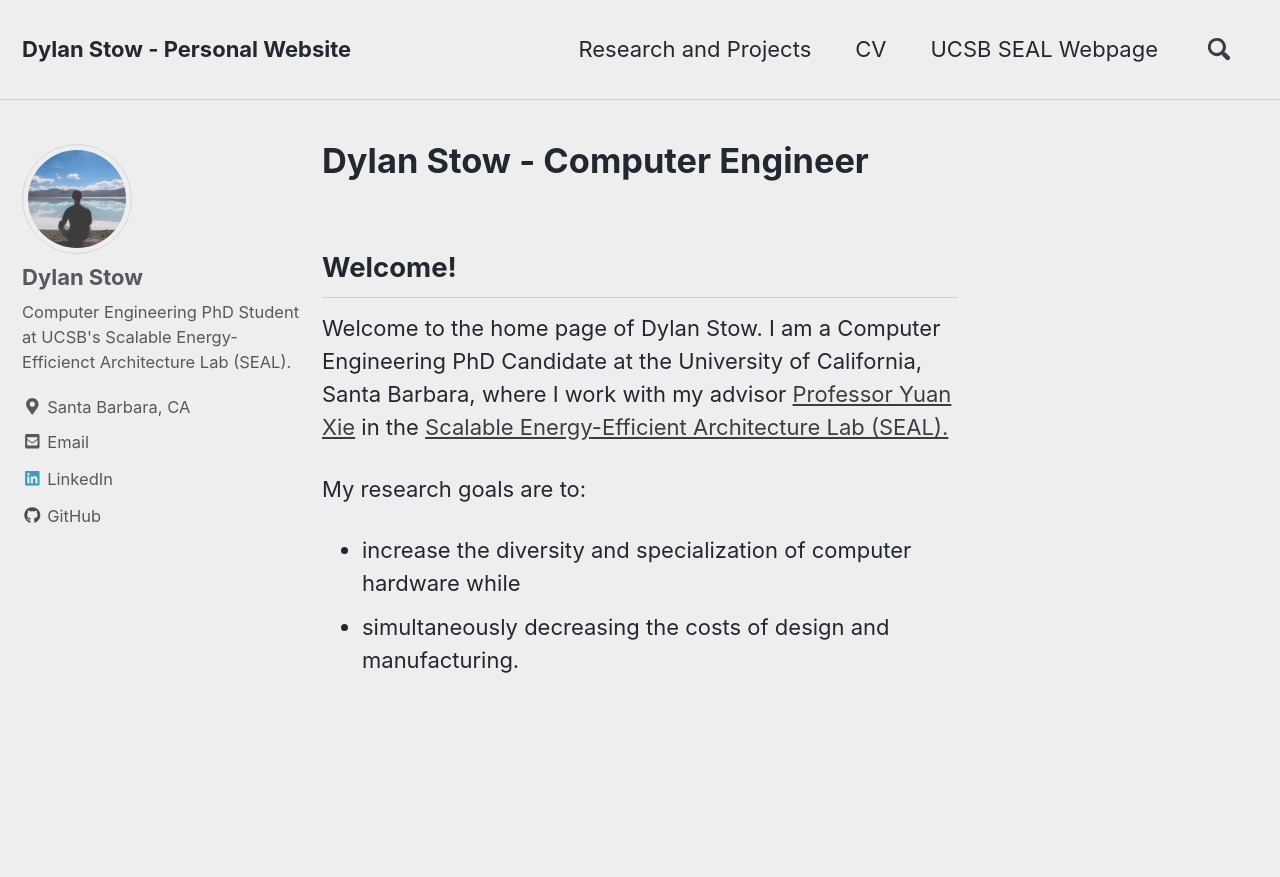
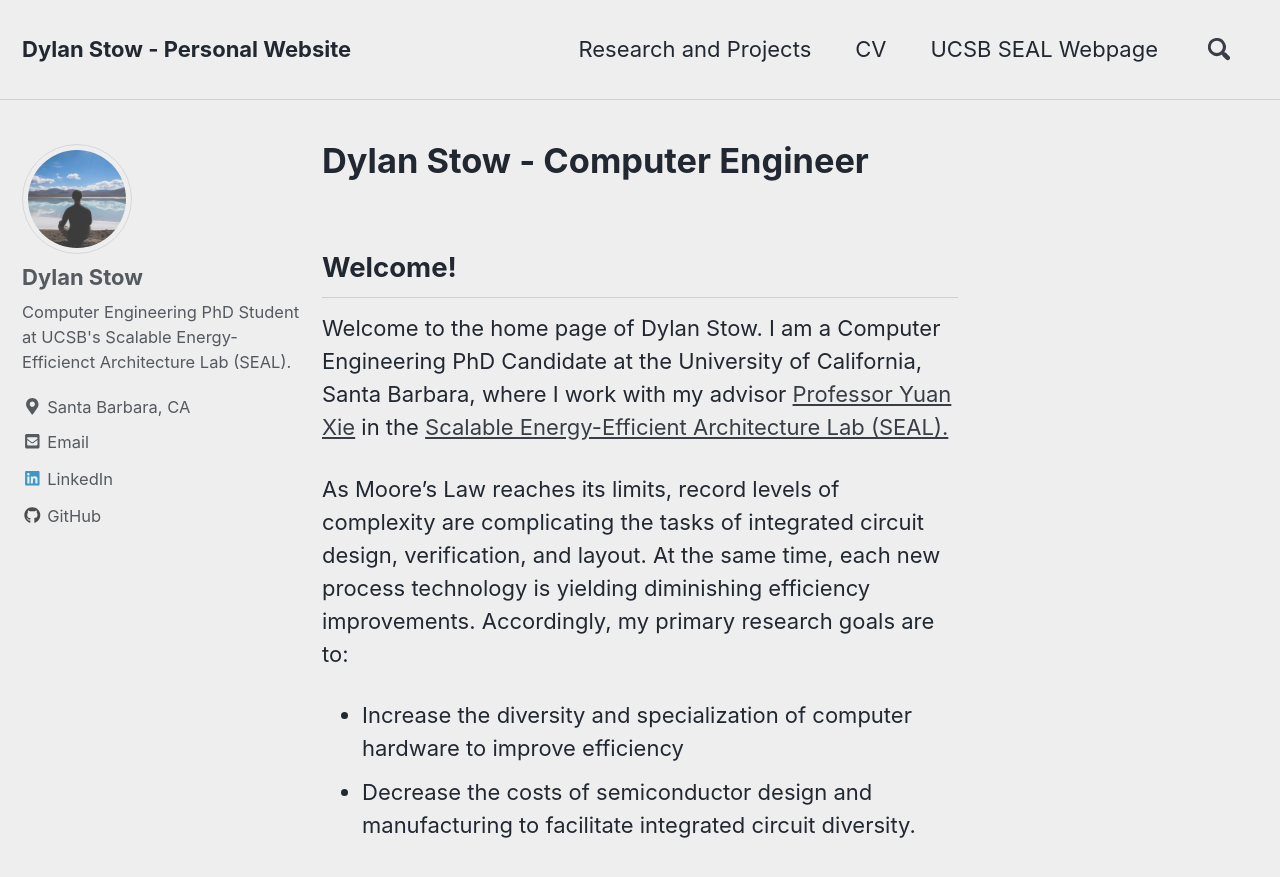
Before and after one commit to dylanstow/dylanstow.github.io, a Jekyll site: the page built from index.md, in a window 1280 px wide and 900 px high. Shown: the top 877 px of the window. Built offline with Jekyll 4.4.1, drawn with Linux system fonts in a browser that asks for light colours; nearby versions of some CDN libraries.

Commit message:
Added to home

```diff
--- a/index.md
+++ b/index.md
@@ -9,6 +9,6 @@ author_profile: true
 
 Welcome to the home page of Dylan Stow. I am a Computer Engineering PhD Candidate at the University of California, Santa Barbara, where I work with my advisor [Professor Yuan Xie](https://www.ece.ucsb.edu/~yuanxie/) in the [Scalable Energy-Efficient Architecture Lab (SEAL).](https://seal.ece.ucsb.edu/)
 
-My research goals are to:
-+ increase the diversity and specialization of computer hardware while
-+ simultaneously decreasing the costs of design and manufacturing.
+As Moore's Law reaches its limits, record levels of complexity are complicating the tasks of integrated circuit design, verification, and layout. At the same time, each new process technology is yielding diminishing efficiency improvements. Accordingly, my primary research goals are to:
++ Increase the diversity and specialization of computer hardware to improve efficiency
++ Decrease the costs of semiconductor design and manufacturing to facilitate integrated circuit diversity.
```
